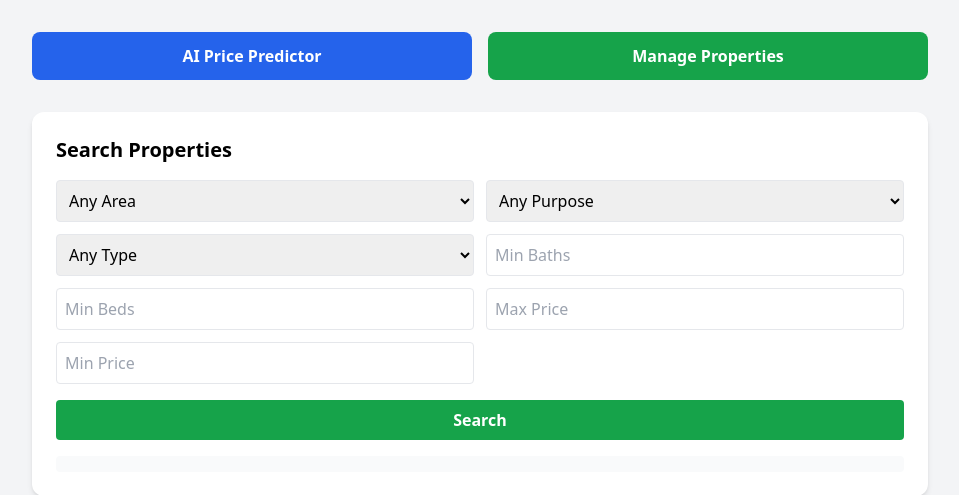
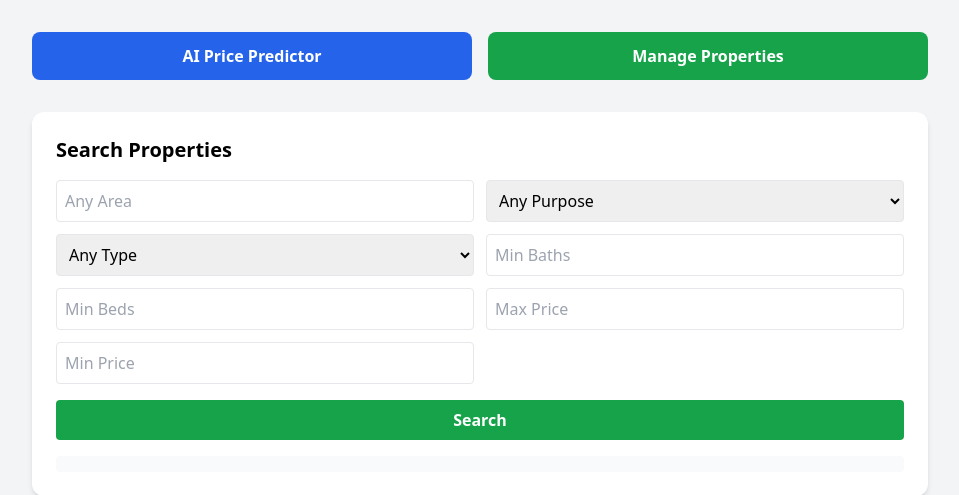
Before and after one commit to zainbhumd/python-projects, a FastAPI app: page / in a window 1280 px wide, after a click on "Manage Properties". Shown: the top 495 px of the page, without its empty margins (160-1119 px from the left). Run offline with FastAPI, Linux system fonts and the light colour scheme; parts of the project's set-up code (start-up, migrations or seed data) failed here and were passed over; some libraries are stand-ins or nearby versions.

Commit message:
changed the line

```diff
--- a/templates/index.html
+++ b/templates/index.html
@@ -32,7 +32,7 @@
         <div class="bg-white p-6 rounded-xl shadow-md">
             <h2 class="text-xl font-bold mb-4">Search Properties</h2>
             <div class="grid grid-cols-2 gap-3">
-                <select id="s_area" class="p-2 border rounded"><option value="">Any Area</option></select>
+                <input type="text" id="s_area" class="p-2 border rounded" placeholder="Any Area">
                 <select id="s_purpose" class="p-2 border rounded"><option value="">Any Purpose</option><option value="sale">Sale</option><option value="rent">Rent</option></select>
                 <select id="s_type" class="p-2 border rounded">
                     <option value="">Any Type</option>
```
